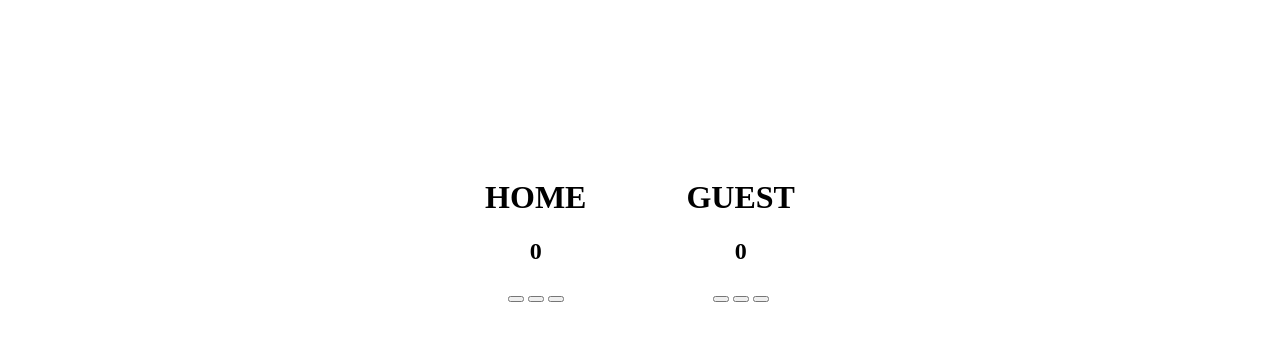
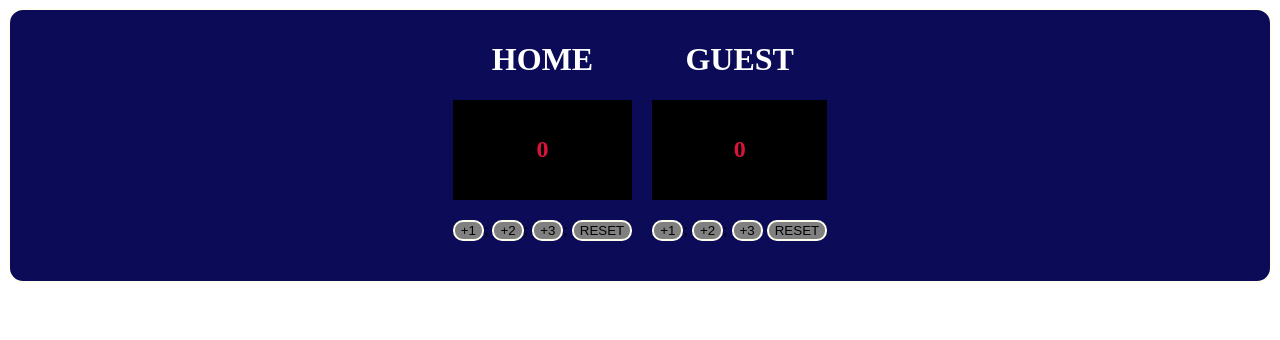
Before and after one commit to Jason757/basketball-scorecard, a plain HTML site: page index.html in a window 1280 px wide. Drawn offline with Linux system fonts and the light colour scheme.

Commit message:
Add reset buttons and update var names

```diff
--- a/index.html
+++ b/index.html
@@ -11,25 +11,27 @@
         <div class="container">
             <div class="home-team">
                 <h1>HOME</h1>
-                <h2 class="home-score">0</h2>
-                <div class="home-button-container">
-                    <button class="home-one"></button>
-                    <button class="home-two"></button>
-                    <button class="home-two"></button>
+                <h2 class="home-score" id="home-Score">0</h2>
+                <div class="buttons">
+                    <button class="btn" onclick="homeScoreIncrementByOne()">+1</button>;
+                    <button class="btn" onclick="homeScoreIncrementByTwo()">+2</button>;
+                    <button class="btn" onclick="homeScoreIncrementByThree()">+3</button>;
+                    <button class="btn" onclick="resetHomeScores()">RESET</button>
                 </div>
 
             </div>
             <div class="guest-team">
                 <h1>GUEST</h1>
-                <h2 class="guest-score">0</h2>
-                <div class="guest-button-container">
-                    <button class="guest-one"></button>
-                    <button class="guest-two"></button>
-                    <button class="guest-two"></button>
+                <h2 class="guest-score" id="guest-Score">0</h2>
+                <div class="buttons">
+                    <button class="btn"  onclick="guestScoreIncrementByOne()"> +1 </button>;
+                    <button class="btn"  onclick="guestScoreIncrementByTwo()">+2</button>;
+                    <button class="btn" onclick="guestScoreIncrementByThree()">+3</button>
+                    <button class="btn" onclick="resetGuestScores()">RESET</button>
                 </div>
-
             </div>
         </div>
     </main>
+    <script src="index.js"></script>
 </body>
 </html>
--- a/index.js
+++ b/index.js
@@ -0,0 +1,60 @@
+let homeScore = 0;
+let guestScore = 0;
+
+const homeScoreUpdater = document.getElementById("home-Score");
+const guestScoreUpdater = document.getElementById("guest-Score");
+
+function homeScoreIncrementByOne() {
+
+    homeScore +=1;
+    homeScoreUpdater.innerText = homeScore;
+
+}
+
+
+function homeScoreIncrementByTwo() {
+
+    homeScore +=2;
+    homeScoreUpdater.innerText = homeScore;
+
+}
+
+function homeScoreIncrementByThree() {
+
+    homeScore +=3;
+    homeScoreUpdater.innerText = homeScore;
+
+}
+
+
+
+function guestScoreIncrementByOne() {
+
+    guestScore += 1;
+    guestScoreUpdater.innerText = guestScore;
+
+}
+
+function guestScoreIncrementByTwo() {
+
+    guestScore += 2;
+    guestScoreUpdater.innerText = guestScore;
+
+}
+
+function guestScoreIncrementByThree() {
+
+    guestScore += 3;
+    guestScoreUpdater.innerText = guestScore;
+
+}
+
+function resetHomeScores() {
+    homeScore = 0;
+    homeScoreUpdater.innerText = homeScore;
+
+}
+function resetGuestScores() {
+    guestScore = 0;
+    guestScoreUpdater.innerText = guestScore;
+}
--- a/style.css
+++ b/style.css
@@ -1,20 +1,72 @@
+
+*{
+    box-sizing: border-box;
+}
 
 .container {
-    width: 200 px;
-    padding: 100px;
+    border: 2px solid ivory;
+    border-radius:  15px;
+    margin: 0 auto;
+    width: 2 px;
+    height: 5 px;
+    padding: auto;
+    background-color: #0b0b58;
     display: flex;
     justify-content: center;
     align-items: center;
 }
+h1 {
+    color: white
+}
 
 .home-team {
     display: block;
-    margin: 50px;
+    margin: 10px;
     text-align: center;
+
 }
 
 .guest-team {
     display: block;
-    margin: 50px;
+    margin: 10px;
     text-align: center;
 }
+
+.home-score {
+    width: 100%;
+    height: 100px;
+    margin: 0 auto;
+    padding: auto;
+    display:flex;
+    justify-content: center;
+    align-items: center;
+    background-color: black;
+    /* font-family: 'Courier New', Courier, monospace */
+    color: crimson;
+}
+
+.guest-score {
+    width: 100%;
+    height: 100px;
+    margin: 0 auto;
+    padding: auto;
+    display:flex;
+    justify-content: center;
+    align-items: center;
+    background-color: black;
+    color: crimson;
+}
+
+.buttons {
+    margin-top: 20px;
+    margin-bottom: 30px;
+}
+
+.btn {
+     background-color: grey;
+    width: 100 px;
+    height: 100 px;
+    border: 2px solid ivory;
+    border-radius: 10px;
+    cursor: pointer;
+}
```
